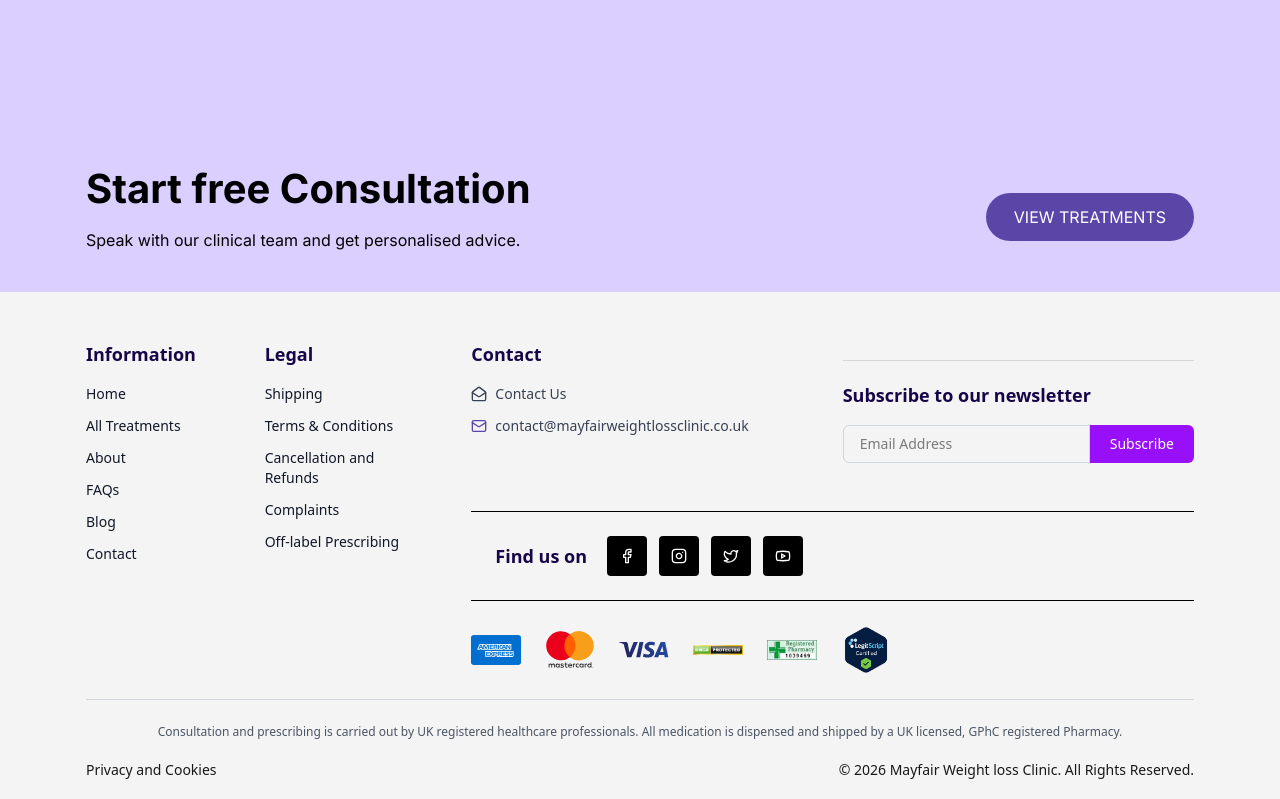
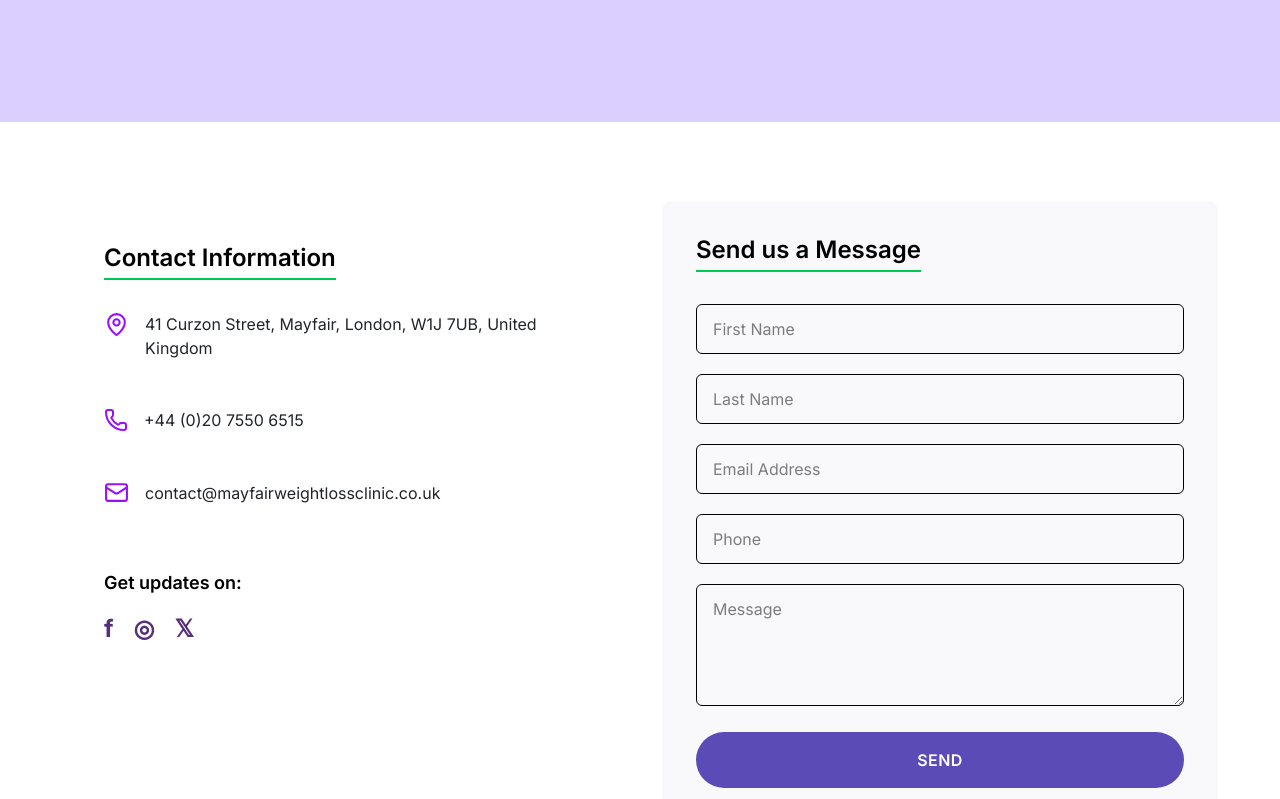
Before and after one commit to zaidkhanvmi/mayfair-website, a Next.js app: page /contact in a window 1280 px wide. Shown: the part 321-1120 px from the top of the page. Built offline with nearby package versions, Linux system fonts and the light colour scheme.

Commit message:
almost completed

```diff
--- a/pages/contact/index.js
+++ b/pages/contact/index.js
@@ -1,10 +1,12 @@
 import Container from '@/components/layout/Container'
 import FreeConsultation from '@/components/shared/freeConsultation'
+import { Mail, MapPin, Phone } from 'lucide-react'
 import React from 'react'
 
 const Contact = () => {
     return (
         <>
+            {/* Hero Section */}
             <section className='bg-[#dacfff] -mt-7 min-h-[300px]'>
                 <Container>
                     <div className='text-center pt-[100px]'>
@@ -18,6 +20,104 @@ const Contact = () => {
                 </Container>
             </section>
 
+            {/* Contact Us page */}
+            <section className="py-20 bg-white">
+                <div className="max-w-[1200px] mx-auto px-6">
+                    <div className="grid grid-cols-1 md:grid-cols-2 items-start gap-12">
+
+                        {/* LEFT SIDE */}
+                        <div className='p-10'>
+                            <h2 className="text-2xl font-semibold border-b-2 border-green-500 inline-block pb-1 mb-8">
+                                Contact Information
+                            </h2>
+
+                            <div className="space-y-6 text-[#212529]">
+
+                                <div className="flex items-start gap-4 pb-6">
+                                    <span className="text-purple-600 text-xl">
+                                        <MapPin size={25} />
+                                    </span>
+                                    <p>
+                                        41 Curzon Street, Mayfair, London, W1J 7UB, United Kingdom
+                                    </p>
+                                </div>
+
+                                <div className="flex items-center gap-4 pb-6">
+                                    <span className="text-purple-600 text-xl">
+                                        <Phone scale={25} />
+                                    </span>
+                                    <p>+44 (0)20 7550 6515</p>
+                                </div>
+
+                                <div className="flex items-center gap-4 pb-6">
+                                    <span className="text-purple-600 text-xl">
+                                        <Mail size={25} />
+                                    </span>
+                                    <p>contact@mayfairweightlossclinic.co.uk</p>
+                                </div>
+
+                            </div>
+
+                            <div className="mt-10">
+                                <h3 className="text-lg font-semibold mb-4">Get updates on:</h3>
+                                <div className="flex gap-5 text-[#562f7b] text-2xl font-bold">
+                                    <span className="cursor-pointer">f</span>
+                                    <span className="cursor-pointer">◎</span>
+                                    <span className="cursor-pointer">𝕏</span>
+                                </div>
+                            </div>
+                        </div>
+
+                        {/* RIGHT SIDE */}
+                        <div className="bg-[#f9f9fb] p-8 rounded-md shadow-sm">
+                            <h2 className="text-2xl font-semibold border-b-2 border-green-500 inline-block pb-1 mb-8">
+                                Send us a Message
+                            </h2>
+
+                            <form className="space-y-5">
+                                <input
+                                    type="text"
+                                    placeholder="First Name"
+                                    className="w-full border rounded-md px-4 py-3 focus:outline-none focus:ring-2 focus:ring-purple-400"
+                                />
+
+                                <input
+                                    type="text"
+                                    placeholder="Last Name"
+                                    className="w-full border rounded-md px-4 py-3 focus:outline-none focus:ring-2 focus:ring-purple-400"
+                                />
+
+                                <input
+                                    type="email"
+                                    placeholder="Email Address"
+                                    className="w-full border rounded-md px-4 py-3 focus:outline-none focus:ring-2 focus:ring-purple-400"
+                                />
+
+                                <input
+                                    type="text"
+                                    placeholder="Phone"
+                                    className="w-full border rounded-md px-4 py-3 focus:outline-none focus:ring-2 focus:ring-purple-400"
+                                />
+
+                                <textarea
+                                    placeholder="Message"
+                                    rows={4}
+                                    className="w-full border rounded-md px-4 py-3 focus:outline-none focus:ring-2 focus:ring-purple-400"
+                                />
+
+                                <button
+                                    type="submit"
+                                    className="cursor-pointer w-full bg-[#5b4bb7] text-white py-4 rounded-full font-semibold tracking-wide hover:bg-[#4a3ca0] transition"
+                                >
+                                    SEND
+                                </button>
+                            </form>
+                        </div>
+
+                    </div>
+                </div>
+            </section>
+
             <FreeConsultation />
         </>
     )
```
